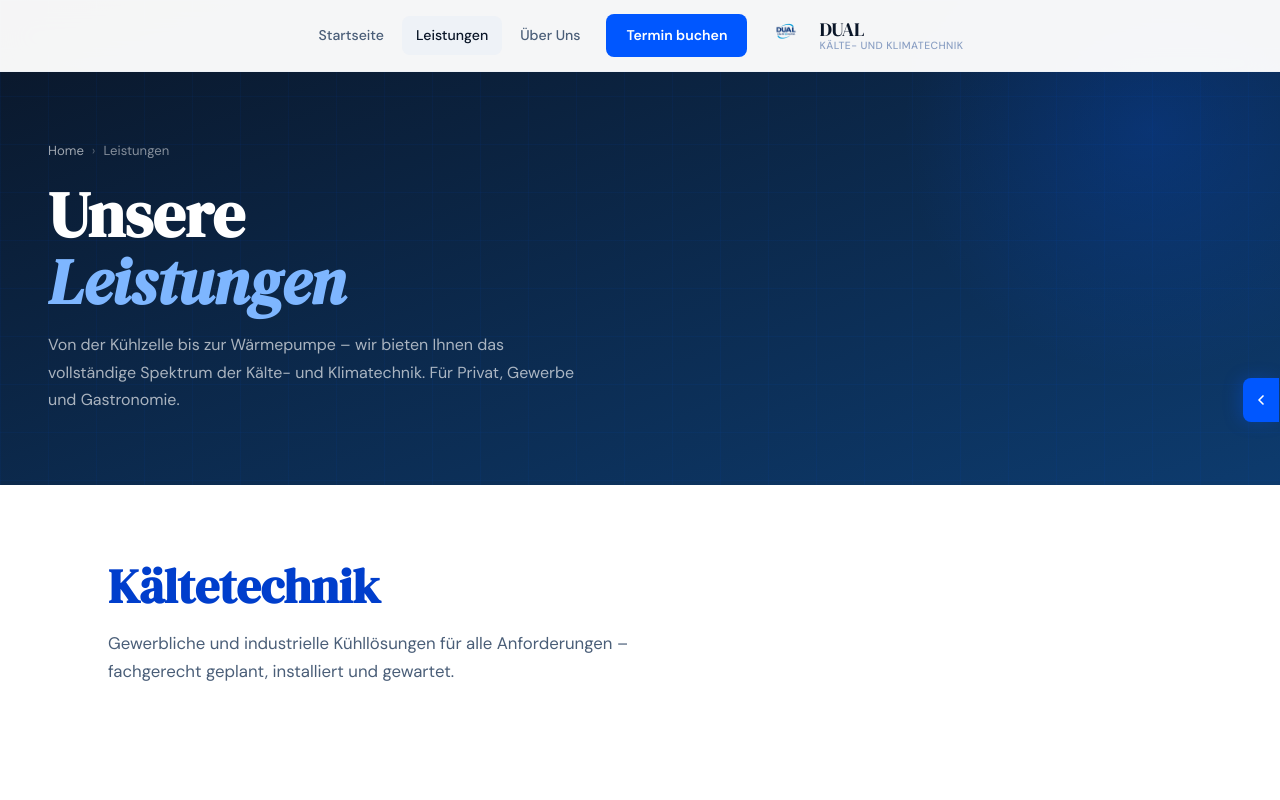
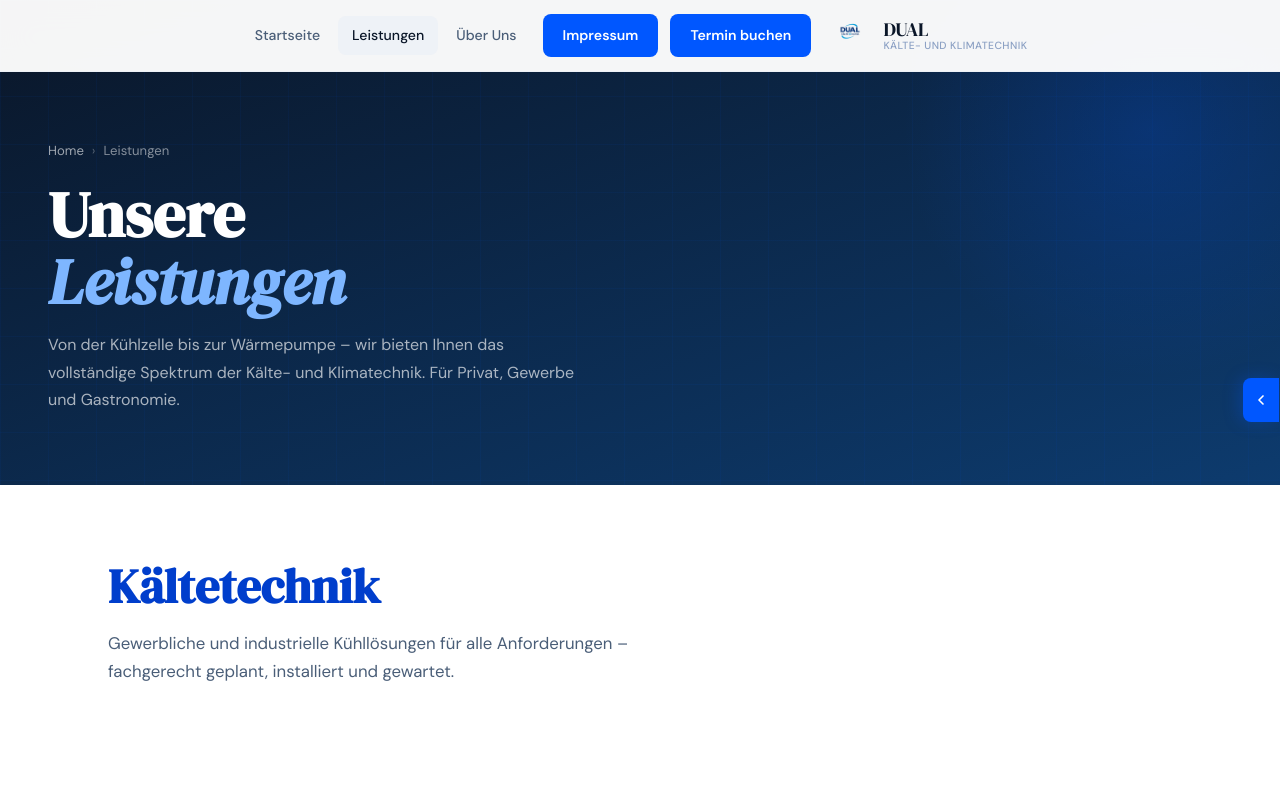
Before and after one commit to Dual-Kaelte/DUAL, a plain HTML site: page leistungen.html in a window 1280 px wide. Shown: the top 800 px of the page. Drawn offline with Linux system fonts and the light colour scheme; a script that the page names is missing.

Commit message:
Update leistungen.html

```diff
--- a/leistungen.html
+++ b/leistungen.html
@@ -60,6 +60,7 @@
       <a href="index.html" class="nav-link">Startseite</a>
       <a href="leistungen.html" class="nav-link active">Leistungen</a>
       <a href="ueber-uns.html" class="nav-link">Über Uns</a>
+      <a href="impressum.html" class="btn-book">Impressum</a>
       <a href="termin.html" class="btn-book">Termin buchen</a>
       <a href="index.html" class="navbar-brand">
         <div class="brand-mark">
```
